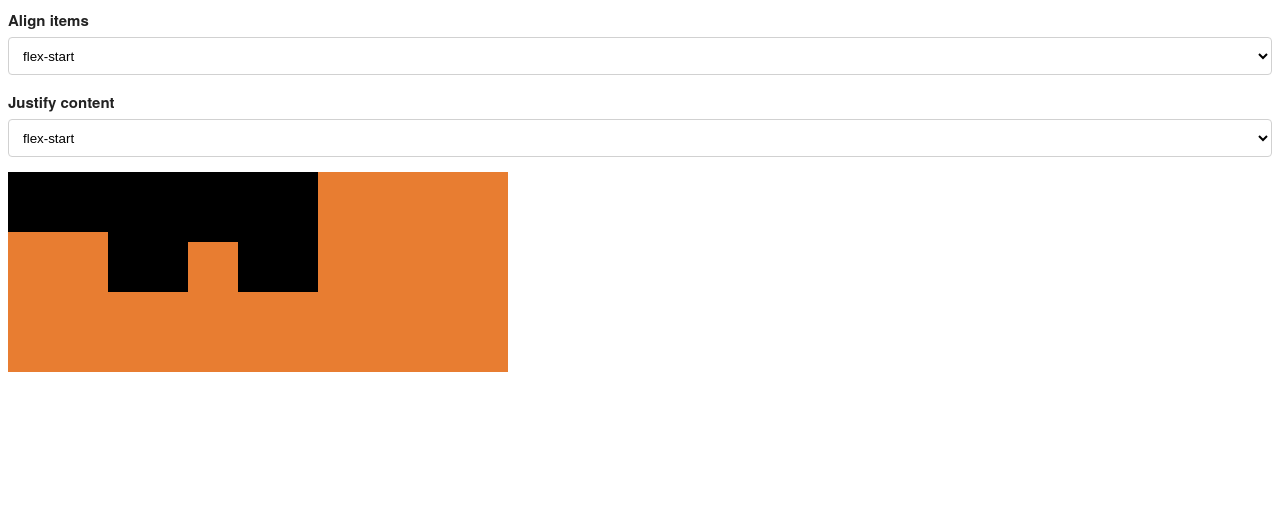
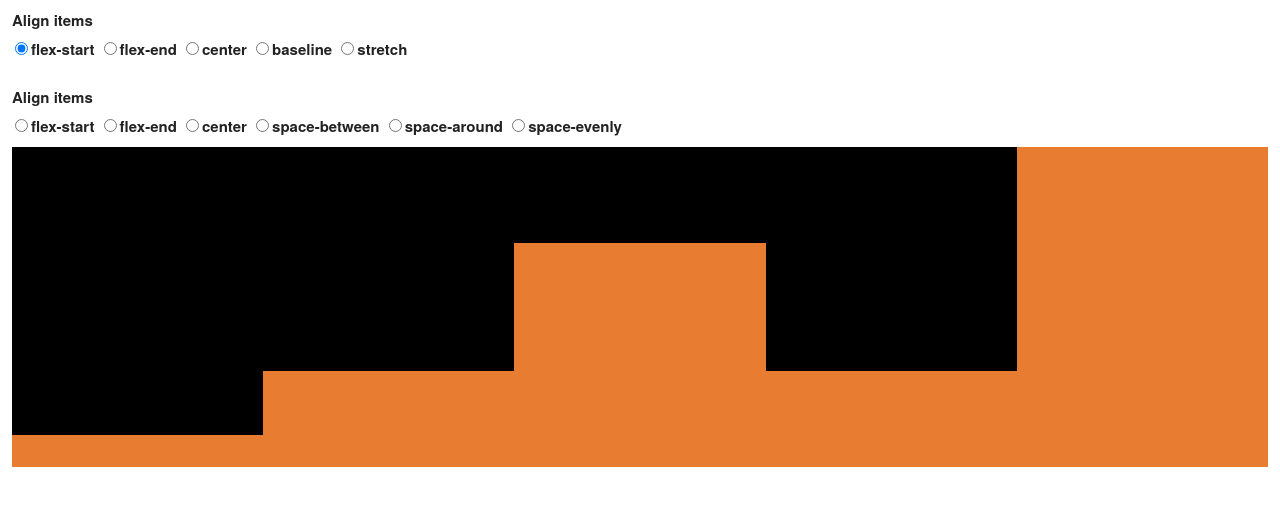
Before and after one commit to daniel-lundin/mjukna, a website with bundled scripts: page demo-src/flexplorer.html in a window 1280 px wide. Built offline with nearby package versions, Linux system fonts and the light colour scheme.

Commit message:
tweaked flexplorer

```diff
--- a/demo-src/flexplorer.html
+++ b/demo-src/flexplorer.html
@@ -2,51 +2,79 @@
 <html>
   <head>
     <link rel="stylesheet" href="https://cdnjs.cloudflare.com/ajax/libs/skeleton/2.0.4/skeleton.min.css" />
+    <meta name="viewport" content="width=device-width, initial-scale=1">
     <style>
     #flex-container {
       display:flex;
-      width: 500px;
-      height: 200px;
+      width: 100%;
+      height: 40vh;
       background: #e87d31;
     }
+    label {
+      display: initial;
+    }
+
     .box {
       background: black;
     }
     .box:nth-child(1n) {
-      width: 100px;
-      height: 60px;
+      width: 20%;
+      height: 90%;
     }
     .box:nth-child(2n) {
-      width: 80px;
-      height: 120px;
+      width: 20%;
+      height: 70%;
     }
     .box:nth-child(3n) {
-      width: 110px;
-      height: 170px;
+      width: 20%;
+      height: 30%;
     }
-    .box:nth-child(3n) {
-      width: 50px;
-      height: 70px;
+    .box:nth-child(4n) {
+      width: 20%;
+      height: 70%;
     }
     </style>
   </head>
   <body>
-    <label for="align-items">Align items</label>
-    <select class="u-full-width" id="align-items">
-      <option value="flex-start">flex-start</option>
-      <option value="flex-end">flex-end</option>
-      <option value="center">center</option>
-      <option value="baseline">baseline</option>
-      <option value="stretch">stretch</option>
-    </select>
-    <label for="justify-content">Justify content</label>
-    <select class="u-full-width" id="justify-content">
-      <option value="flex-start">flex-start</option>
-      <option value="flex-end">flex-end</option>
-      <option value="center">center</option>
-      <option value="space-around">space-around</option>
-      <option value="space-evenly">space-evenly</option>
-    </select>
+    <fieldset>
+      <legend>Align items</legend>
+      <label for="flex-start">
+        <input type="radio" value="flex-start" id="flex-start" name="align-items" checked>flex-start
+      </label>
+      <label for="flex-end">
+        <input type="radio" value="flex-end" id="flex-end" name="align-items">flex-end
+      </label>
+      <label for="center">
+        <input type="radio" value="center" id="center" name="align-items">center
+      </label>
+      <label for="baseline">
+        <input type="radio" value="baseline" id="baseline" name="align-items">baseline
+      </label>
+      <label for="stretch">
+        <input type="radio" value="stretch" id="stretch" name="align-items">stretch
+      </label>
+    </fieldset>
+    <fieldset>
+      <legend>Align items</legend>
+    <label for="j-flex-start">
+      <input type="radio" value="flex-start" id="j-flex-start" name="justify-content">flex-start
+    </label>
+    <label for="j-flex-end">
+      <input type="radio" value="flex-end" id="j-flex-end" name="justify-content">flex-end
+    </label>
+    <label for="j-center">
+      <input type="radio" value="center" id="j-center" name="justify-content">center
+    </label>
+    <label for="j-space-between">
+      <input type="radio" value="space-between" id="j-space-between" name="justify-content">space-between
+    </label>
+    <label for="j-space-around">
+      <input type="radio" value="space-around" id="j-space-around" name="justify-content">space-around
+    </label>
+    <label for="j-space-evenly">
+      <input type="radio" value="space-evenly" id="j-space-evenly" name="justify-content">space-evenly
+    </label>
+    <fieldset>
     <div id="flex-container">
       <div class="box"></div>
       <div class="box"></div>
--- a/demo-src/flexplorer.js
+++ b/demo-src/flexplorer.js
@@ -5,14 +5,19 @@ import { mjukna } from "./index.js";
 });
 
 const byId = document.getElementById.bind(document);
+const $ = document.querySelectorAll.bind(document);
 const container = byId("flex-container");
 
 function setupListeners() {
-  byId("align-items").addEventListener("change", event => {
-    container.style.alignItems = event.target.value;
+  [...$("input[name='align-items']")].forEach(element => {
+    element.addEventListener("change", evt => {
+      container.style.alignItems = evt.target.value;
+    });
   });
-  byId("justify-content").addEventListener("change", event => {
-    container.style.justifyContent = event.target.value;
+  [...$("input[name='justify-content']")].forEach(element => {
+    element.addEventListener("change", evt => {
+      container.style.justifyContent = evt.target.value;
+    });
   });
 }
 
```
